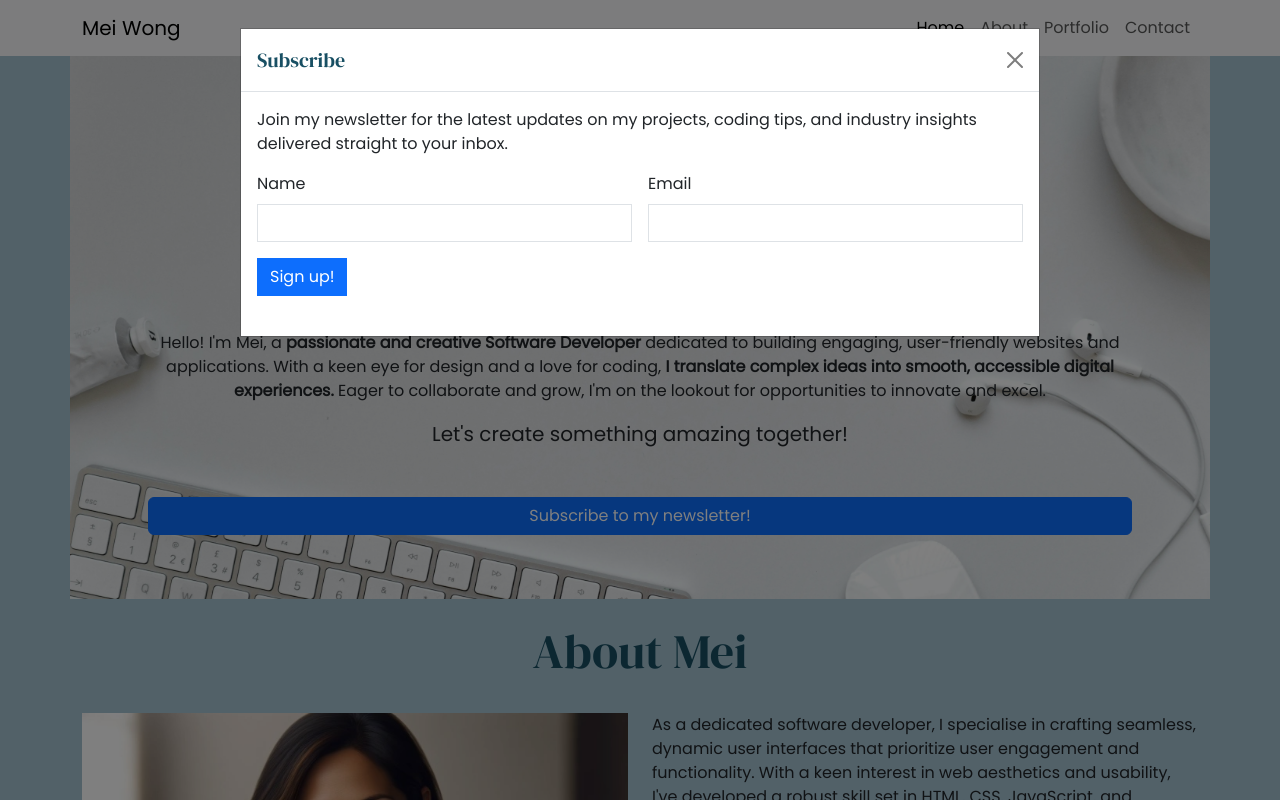
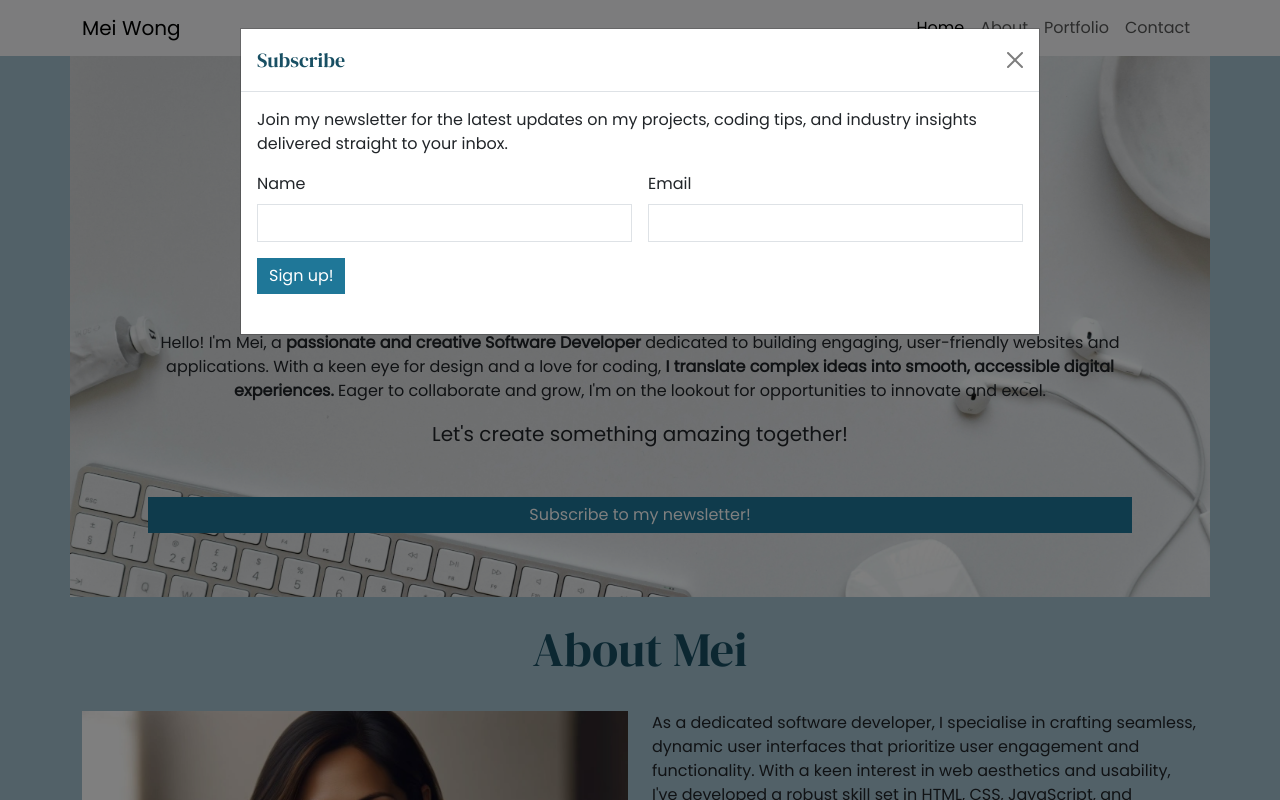
Before and after one commit to yakisoba-bun/portfolio, a plain HTML site: page index.html in a window 1280 px wide. Both pictures are taken after a click on the button "Subscribe to my newsletter!". Shown: the top 800 px of the page. Drawn offline with nearby package versions, Linux system fonts and the light colour scheme.

Commit message:
Add custom button CSS styles

```diff
--- a/assets/css/style.css
+++ b/assets/css/style.css
@@ -36,6 +36,18 @@ h1, h2 {
     min-height: 120px;
 }
 
+/* Buttons */
+
+.custom-button {
+    background-color: #1f7798;
+    border: #1f7798;
+}
+
+.custom-button:hover {
+    background-color: #1d6d8a;
+    border: #1d6d8a;
+}
+
 /* Contact section */
 
 #contact {
--- a/index.html
+++ b/index.html
@@ -75,7 +75,7 @@
           <!-- mb-5 gives extra margin spacing under lead text -->
           <p class="lead mb-5">Let's create something amazing together!</p>
         </div>
-        <button type="button" class="btn btn-primary" data-bs-toggle="modal" data-bs-target="#exampleModal">
+        <button type="button" class="btn btn-primary sharp-corners custom-button" data-bs-toggle="modal" data-bs-target="#exampleModal">
             Subscribe to my newsletter!
         </button>
       </section>
@@ -269,7 +269,7 @@
             <input type="email" class="form-control" id="inputEmail">
         </div>
         <div class="col-12 mb-4">
-            <button type="submit" class="btn btn-primary sharp-corners">
+            <button type="submit" class="btn btn-primary custom-button">
                 Sign up!
             </button>
         </div>
```
